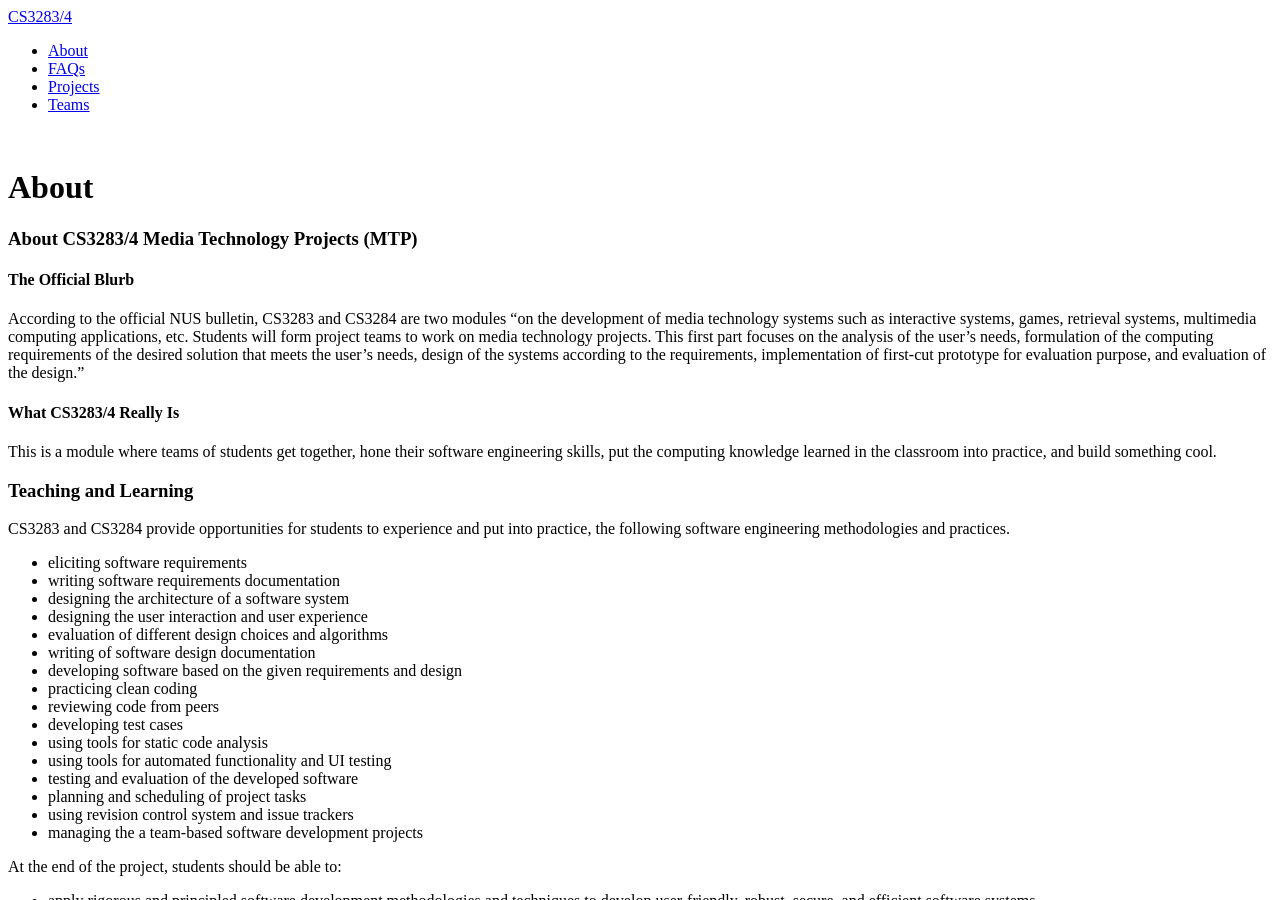
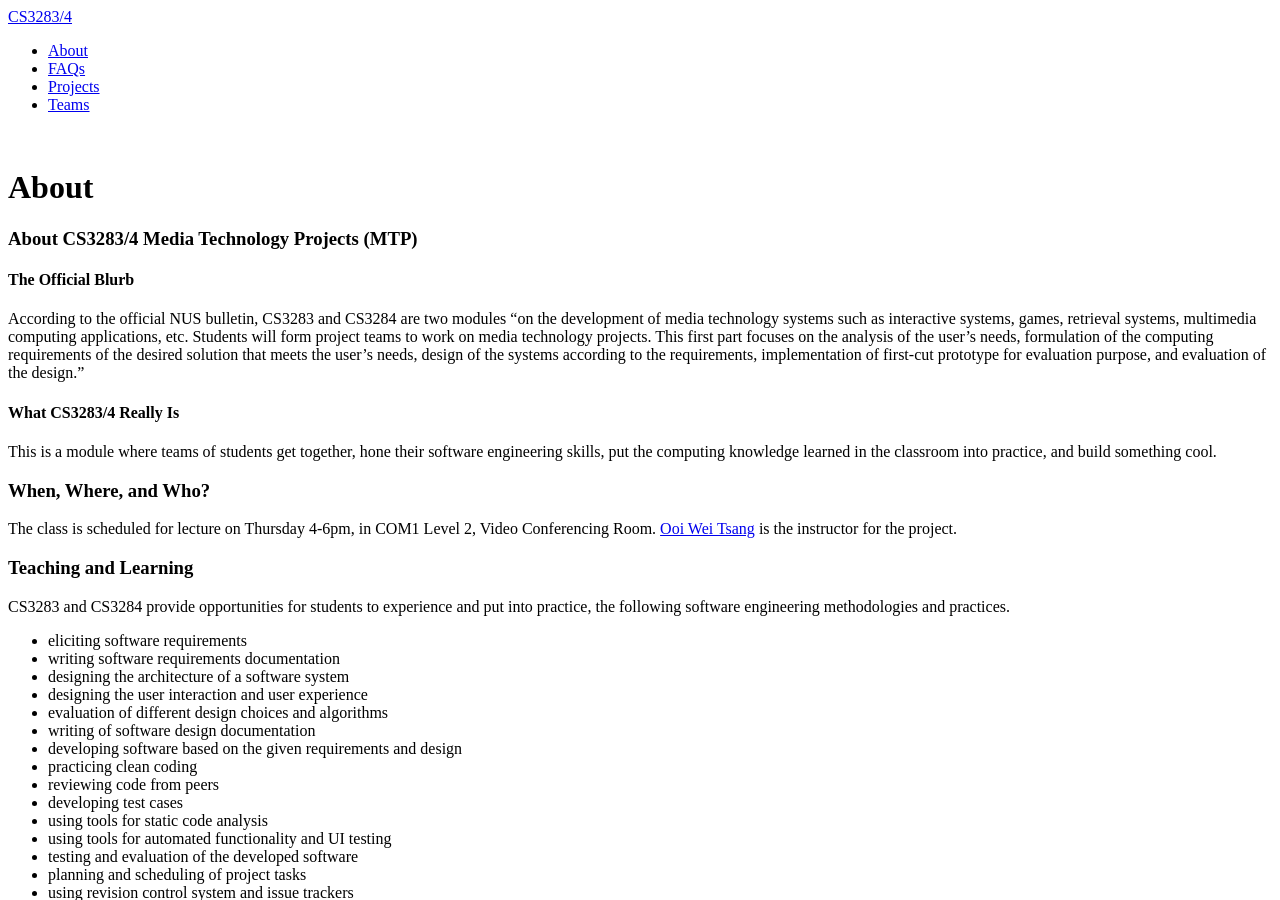
Before and after one commit to nus-mtp/1516, a Jekyll site: the page built from about.md, in a window 1280 px wide and 900 px high. Built offline with Jekyll 4.4.1, drawn with Linux system fonts in a browser that asks for light colours.

Commit message:
Added "when, where, and who"

```diff
--- a/about.md
+++ b/about.md
@@ -14,6 +14,10 @@ According to the official NUS bulletin, CS3283 and CS3284 are two modules "on th
 #### What CS3283/4 Really Is
 
 This is a module where teams of students get together, hone their software engineering skills, put the computing knowledge learned in the classroom into practice, and build something cool.
+
+### When, Where, and Who?
+
+The class is scheduled for lecture on Thursday 4-6pm, in COM1 Level 2, Video Conferencing Room.  [Ooi Wei Tsang](http://www.comp.nus.edu.sg/~ooiwt) is the instructor for the project.
 
 ### Teaching and Learning
 
```
